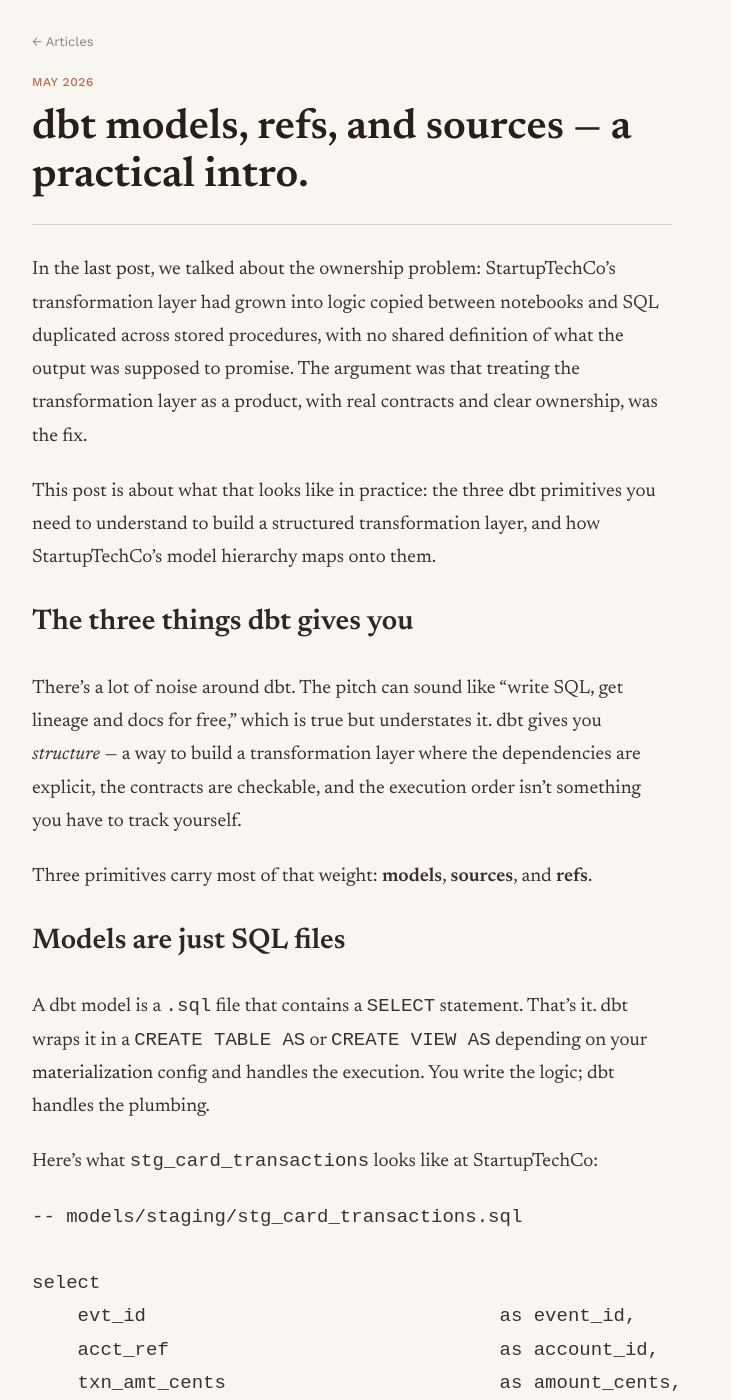
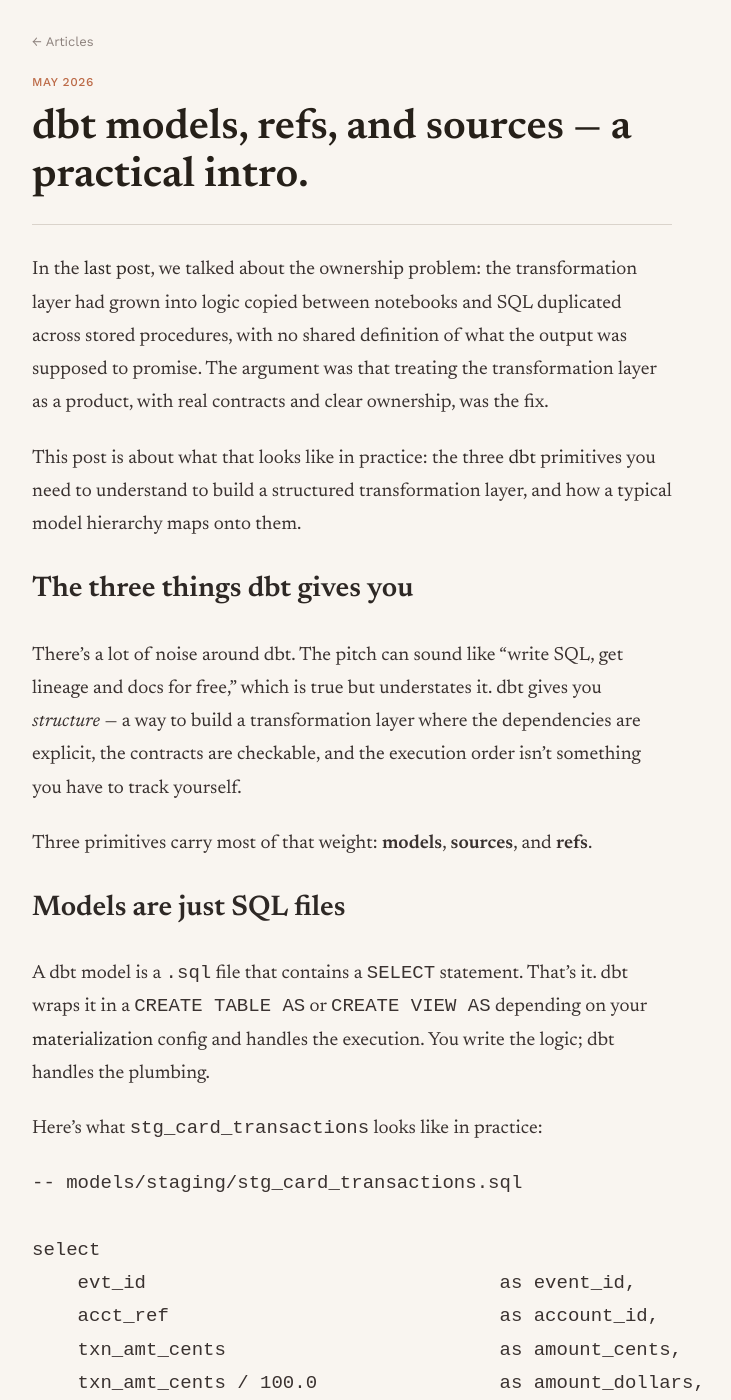
Before and after one commit to JohnSpencerTerry/wb, a Jekyll site: the page built from _articles/dbt-practical-intro.md, in a window 1280 px wide and 1400 px high, scrolled down 199 px. Shown: the whole window, without its empty margins (242-973 px from the left). Built offline with Jekyll 4.4.1, drawn with Linux system fonts in a browser that asks for light colours; some of the changed text lies outside the part shown.

Commit message:
fix grammer

````diff
--- a/_articles/dbt-practical-intro.md
+++ b/_articles/dbt-practical-intro.md
@@ -5,9 +5,9 @@
 category: Software Engineering
 ---
 
-In the [last post](/articles/transformation-layer-as-a-product/), we talked about the ownership problem: StartupTechCo's transformation layer had grown into logic copied between notebooks and SQL duplicated across stored procedures, with no shared definition of what the output was supposed to promise. The argument was that treating the transformation layer as a product, with real contracts and clear ownership, was the fix.
+In the [last post](/articles/transformation-layer-as-a-product/), we talked about the ownership problem: the transformation layer had grown into logic copied between notebooks and SQL duplicated across stored procedures, with no shared definition of what the output was supposed to promise. The argument was that treating the transformation layer as a product, with real contracts and clear ownership, was the fix.
 
-This post is about what that looks like in practice: the three [dbt](https://www.getdbt.com/product/what-is-dbt) primitives you need to understand to build a structured transformation layer, and how StartupTechCo's model hierarchy maps onto them.
+This post is about what that looks like in practice: the three [dbt](https://www.getdbt.com/product/what-is-dbt) primitives you need to understand to build a structured transformation layer, and how a typical model hierarchy maps onto them.
 
 
 ## The three things dbt gives you
@@ -21,7 +21,7 @@
 
 A dbt model is a `.sql` file that contains a `SELECT` statement. That's it. dbt wraps it in a `CREATE TABLE AS` or `CREATE VIEW AS` depending on your [materialization](https://docs.getdbt.com/docs/build/materializations) config and handles the execution. You write the logic; dbt handles the plumbing.
 
-Here's what `stg_card_transactions` looks like at StartupTechCo:
+Here's what `stg_card_transactions` looks like in practice:
 
 ```sql
 -- models/staging/stg_card_transactions.sql
@@ -48,7 +48,7 @@
 
 A source is how dbt refers to data that exists outside the transformation layer — tables your pipelines write directly to S3/Glue, raw Postgres exports, whatever lands in your warehouse before dbt touches it.
 
-At StartupTechCo, the payments pipeline writes card events into the Glue catalog as `payments_raw.card_events`. dbt doesn't own that table. It just needs to know it exists.
+At work, the payments pipeline writes card events into the Glue catalog as `payments_raw.card_events`. dbt doesn't own that table. It just needs to know it exists.
 
 You declare it in a `sources.yml`:
 
@@ -117,7 +117,7 @@
 
 ## The three-layer model hierarchy
 
-At StartupTechCo, the transformation layer is organized in three layers. The convention predates dbt, but dbt's model structure makes it natural to enforce.
+At work, the transformation layer is organized in three layers. The convention predates dbt, but dbt's model structure makes it natural to enforce.
 
 **Staging** (`stg_*`): One model per source table. Rename columns, cast types, apply minimal filtering. No joins. No business logic. `stg_card_transactions` doesn't know what a reconciliation mismatch is.
 
````
Also changed, not shown: _articles/dbt-testing.md (+1 -1 lines), _articles/design-decision-doc.md (+1 -1 lines), _articles/each-integration-gets-its-own-role.md (+2 -2 lines), _articles/iceberg-internals-snapshots.md (+1 -1 lines), _articles/transformation-layer-as-a-product.md (+3 -3 lines).
